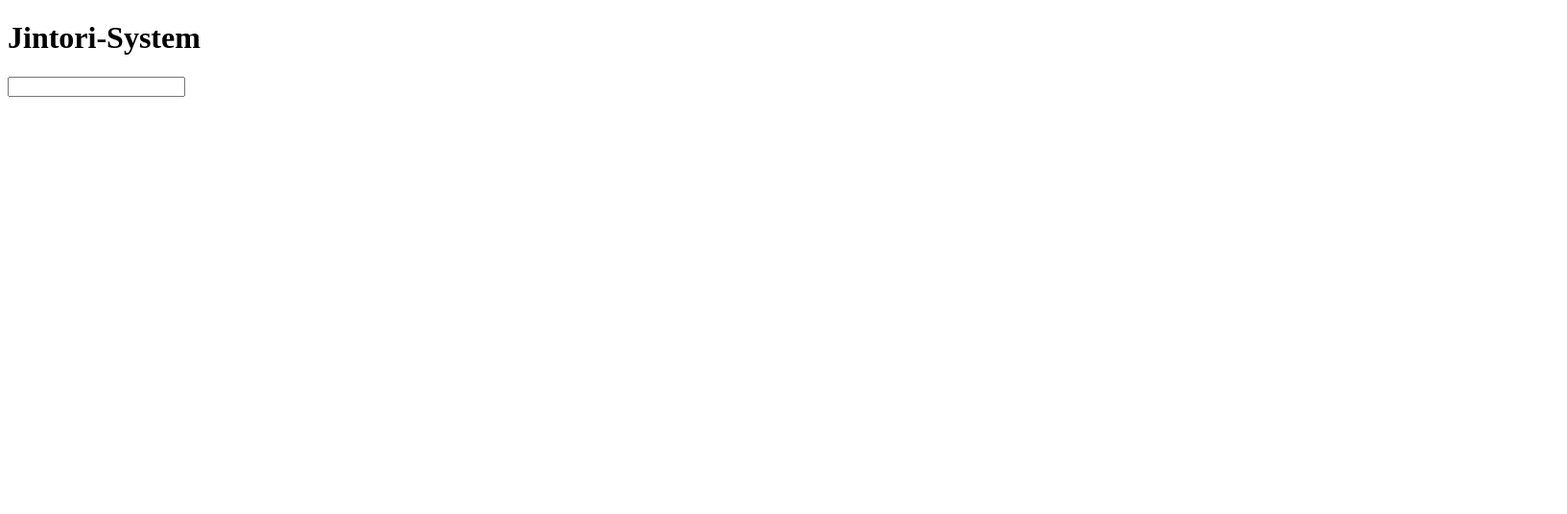
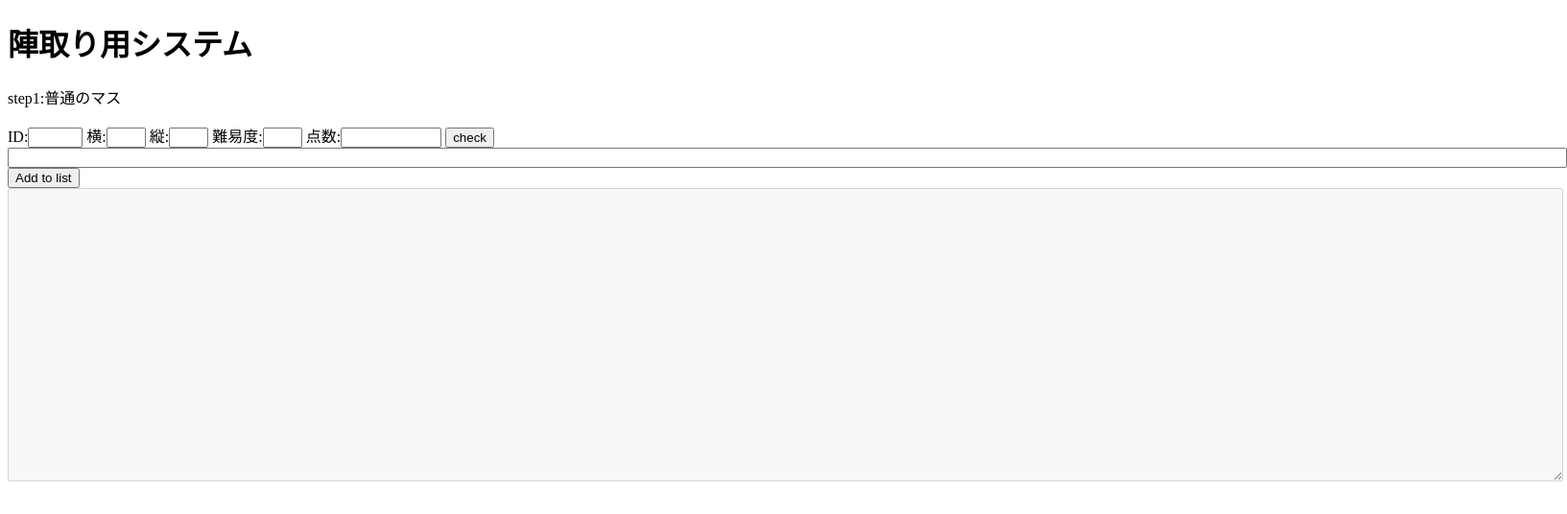
Before and after one commit to u2beni/KBD-JintoriSystem, a plain HTML site: page index.html in a window 1280 px wide. Shown: the whole page at 96% size, 1633 px wide, since content can reach past the window. Drawn offline with Linux system fonts and the light colour scheme.

Commit message:
added step1

```diff
--- a/index.html
+++ b/index.html
@@ -1,24 +1,58 @@
 <!DOCTYPE html>
 
-<html>
+<html lang="ja">
 
 <head>
+    <meta charset="UTF-8">
+
     <title>
-        jintori-system
+        8x8 Jintori
     </title>
 </head>
 
 <body>
     <h1>
-        Jintori-System
+        陣取り用システム
     </h1>
 
     <!-- -->
 
     <p>
-        <input type="text" id="textbox1">
+        step1:普通のマス
+    </p>
 
-    </p>
+    <div class="step1-input">
+        <label>
+            ID:<input type="text" size="4" id="name-id">
+        </label>
+
+        <label>
+            横:<input type="text" size="2" id="position-x">
+        </label>
+
+        <label>
+            縦:<input type="text" size="2" id="position-y">
+        </label>
+
+        <label>
+            難易度:<input type="text" size="2" id="diff-id">
+        </label>
+
+        <label>
+            点数:<input type="text" size="10" id="score">
+        </label>
+
+        <input type="button" value="check">
+    </div>
+
+    <div class="step1-check">
+        <input type="text" size="200" id="imported-data">
+        <input type="button" value="Add to list">
+    </div>
+
+    <div class="step1-list">
+        <textarea id="list" cols="200" rows="20" disabled></textarea>
+    </div>
 </body>
 
 </html>
```
